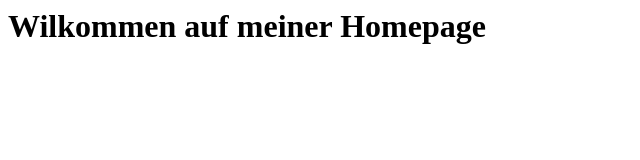
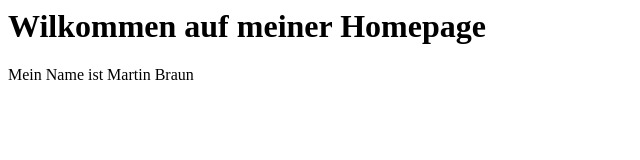
Before and after one commit to martin111braun/homepage2, a plain HTML site: page index.html in a window 1280 px wide. Shown: the whole page, without its empty margins (0-640 px from the left). Drawn offline with Linux system fonts and the light colour scheme.

Commit message:
Zweite Version

```diff
--- a/index.html
+++ b/index.html
@@ -4,5 +4,6 @@
     </head>
     <body>
         <h1>Wilkommen auf meiner Homepage</h1>
+        <p>Mein Name ist Martin Braun</p>
     </body>
 </html>
```
